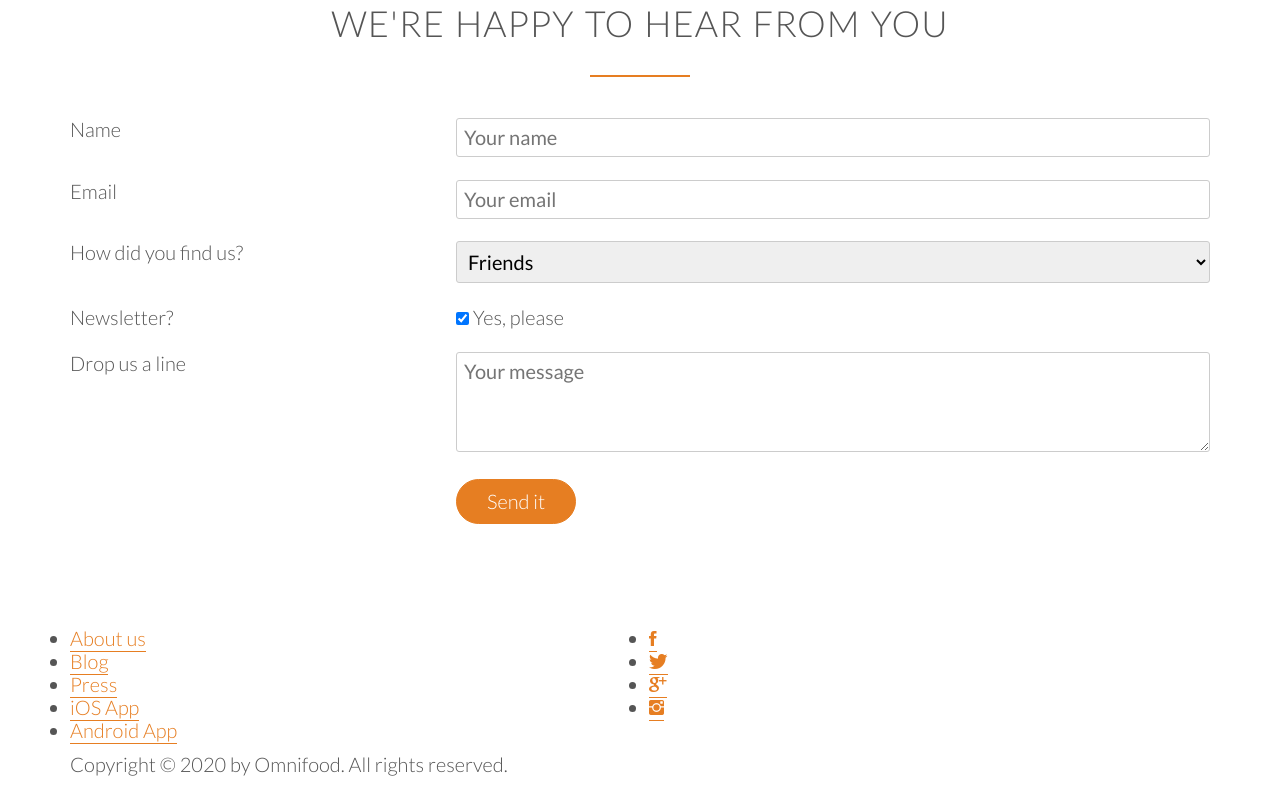
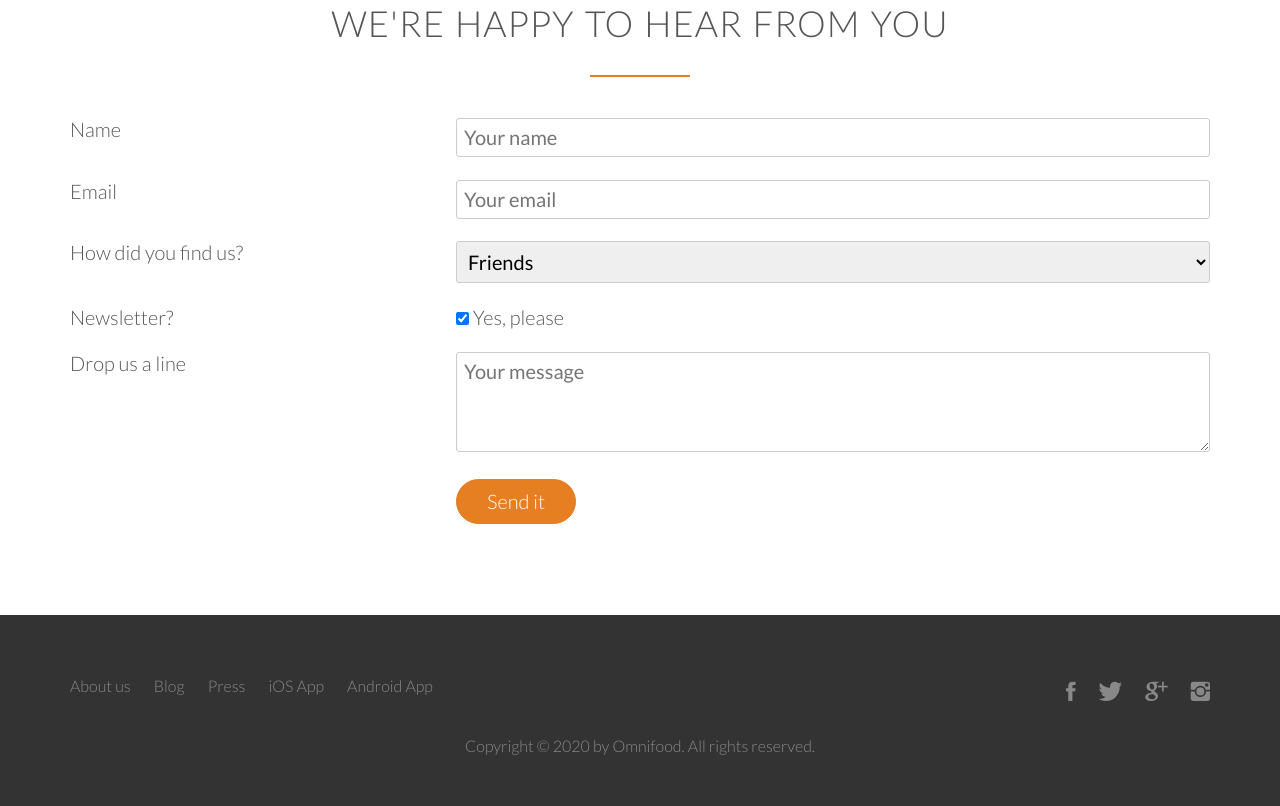
Before and after one commit to GavinWon/WebDesign, a plain HTML site: page OmniFood/index.html in a window 1280 px wide. Shown: the part 4695-5501 px from the top of the page. Before the commit the page ends 5471 px from the top, so only its background shows below. Drawn offline with Linux system fonts and the light colour scheme; files whose address does not match are found by name.

Commit message:
finished footer format

```diff
--- a/OmniFood/Resources/css/style.css
+++ b/OmniFood/Resources/css/style.css
@@ -522,3 +522,83 @@ input[type=checkbox] {
 }
 
 *:focus{outline: none}
+
+/* -----------------------------------------*/
+/* FORM */
+/* -----------------------------------------*/
+
+footer {
+    background-color: #333;
+    padding: 50px;
+    font-size: 80%;
+}
+
+.footer-nav {
+    list-style: none;
+    float: left;
+}
+
+.social-links {
+    list-style: none;
+    float: right;
+}
+
+.footer-nav li,
+.social-links li {
+    display: inline-block;
+    margin-right: 20px;
+}
+
+.footer-nav li:last-child,
+.social-links li:last-child {
+    margin-right: 0;
+}
+
+.footer-nav li a:link,
+.footer-nav li a:visited,
+.social-links li a:link,
+.social-links li a:visited {
+    text-decoration: none;
+    border: 0;
+    color: #888;
+    transform: color 0.2s;
+}
+
+.footer-nav li a:hover,
+.footer-nav li a:active{
+    color: #ddd;
+}
+
+.social-links li a:link,
+.social-links li a:visited {
+    font-size: 160%;
+}
+
+.ion-social-facebook,
+.ion-social-twitter,
+.ion-social-googleplus,
+.ion-social-instagram{
+    transition: color 0.2s;
+}
+
+.ion-social-facebook:hover {
+    color: #3b5998;
+}
+
+.ion-social-twitter:hover {
+    color: #00aced;
+}
+
+.ion-social-googleplus:hover {
+    color: #dd4b39;
+}
+
+.ion-social-instagram:hover {
+    color: #517fa4;
+}
+
+footer p {
+    color: #888;
+    text-align: center;
+    margin-top: 20px
+}
```
